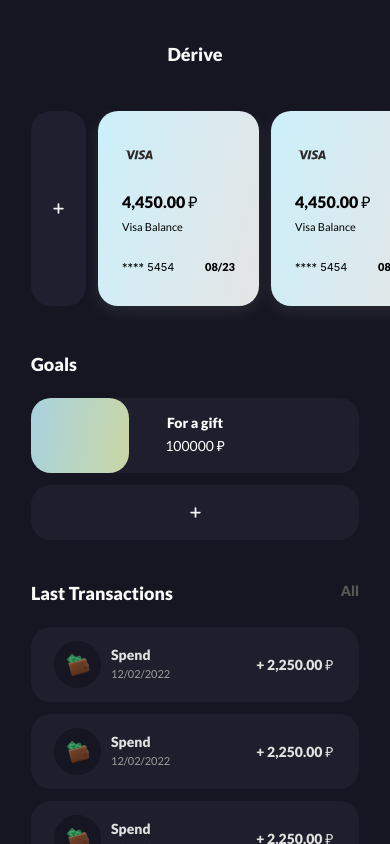
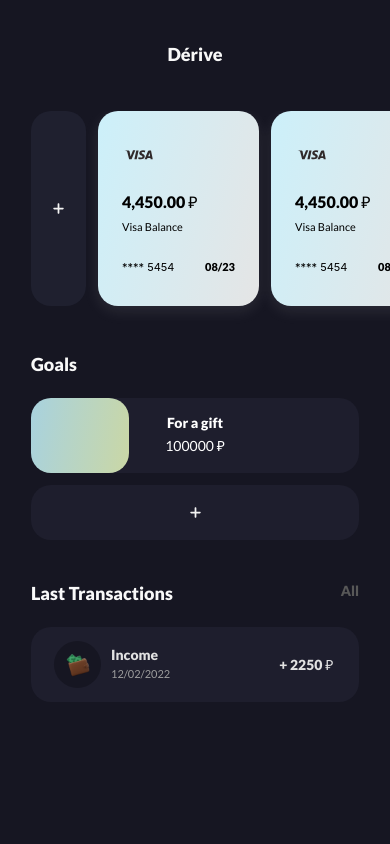
Before and after one commit to hschhhwwwo0o/derive, a React Native app: screen /Home in a window 390 px wide. Built offline with nearby package versions, Linux system fonts and the light colour scheme.

Commit message:
Initial transaction component props | Fix goal props

```diff
--- a/components/Custom/Goal/index.tsx
+++ b/components/Custom/Goal/index.tsx
@@ -5,8 +5,8 @@ import AppConstants from "styles/constants";
 
 interface IGoal {
   navigation: INavigation;
-  name: string;
-  price: number;
+  name?: string;
+  price?: number;
 }
 
 const Goal: FunctionComponent<IGoal> = ({ navigation, name, price }) => {
--- a/components/Custom/Transaction/index.tsx
+++ b/components/Custom/Transaction/index.tsx
@@ -2,9 +2,18 @@ import React, { FunctionComponent } from "react";
 import { Image, StyleSheet, Text, View } from "react-native";
 import AppConstants from "styles/constants";
 
-interface ITransaction {}
+interface ITransaction {
+  date?: string;
+  typeTransaction?: "Income" | "Expense" | "Transfer";
+  image?: string;
+  price?: number;
+}
 
-const Transaction: FunctionComponent = () => {
+const Transaction: FunctionComponent<ITransaction> = ({
+  typeTransaction = "Income",
+  date = "12/02/2022",
+  price = 2250,
+}) => {
   return (
     <View style={styles.transaction}>
       <View style={styles.transactionInfo}>
@@ -12,11 +21,11 @@ const Transaction: FunctionComponent = () => {
           <Image source={require("assets/payments-types/salary.png")} style={styles.transactionImage} />
         </View>
         <View style={styles.transactionInfoText}>
-          <Text style={styles.transactionInfoHeader}>Spend</Text>
-          <Text style={styles.transactionInfoDate}>12/02/2022</Text>
+          <Text style={styles.transactionInfoHeader}>{typeTransaction}</Text>
+          <Text style={styles.transactionInfoDate}>{date}</Text>
         </View>
       </View>
-      <Text style={styles.transactionText}>+ 2,250.00 ₽ </Text>
+      <Text style={styles.transactionText}>+ {price} ₽ </Text>
     </View>
   );
 };
--- a/screens/Home/index.tsx
+++ b/screens/Home/index.tsx
@@ -44,10 +44,6 @@ const HomeScreen: FunctionComponent<IScreen> = ({ navigation }) => {
             </View>
             <View style={styles.transactionsBody}>
               <Transaction />
-              <Transaction />
-              <Transaction />
-              <Transaction />
-              <Transaction />
             </View>
           </View>
         </View>
```
